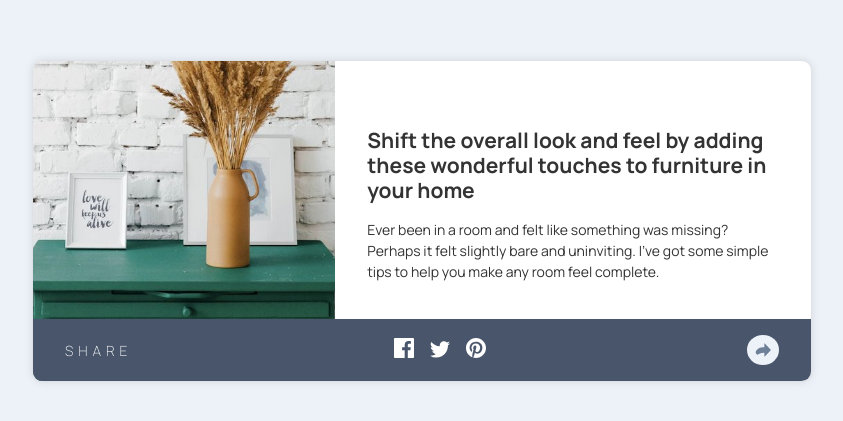
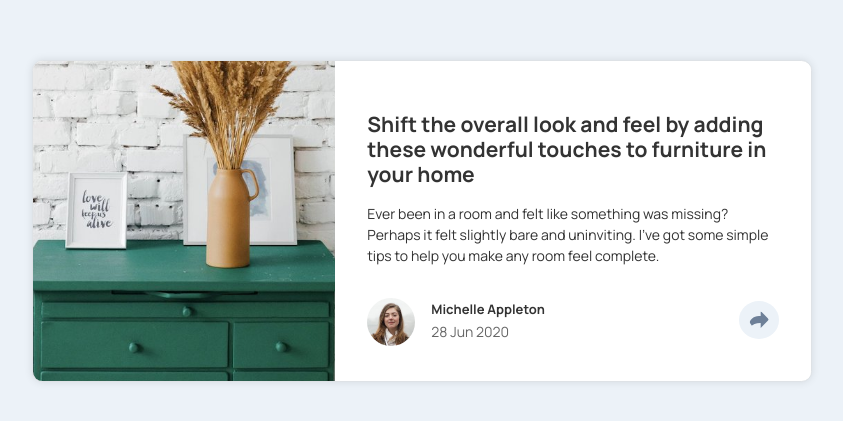
Before and after one commit to Trishachi/article-preview-react, a React (Vite) app: page / in a window 1280 px wide. Shown: the part 179-600 px from the top of the page, without its empty margins (218-1061 px from the left). Built offline with nearby package versions, Linux system fonts and the light colour scheme.

Commit message:
Mobile Active State Completed

```diff
--- a/src/components/ArticlePreview.css
+++ b/src/components/ArticlePreview.css
@@ -45,15 +45,15 @@ Version: v1.0
 }
 
 .article-footer {
-    padding-top: 2rem;
+    padding-top: 1rem;
 }
 
 .article-author {
     /* Temp */
-    display: none;
-    /* display: flex; */
+    /* display: none; */
+    display: flex;
     align-items: center;
-    padding-top: 1rem;
+    /* padding-top: 1rem; */
 }
 
 .article-author-image {
@@ -97,6 +97,7 @@ Version: v1.0
 
 .mobile-socials-share {
     width: 100%;
+    height: 5rem;
     display: flex;
     align-items: center;
     justify-content: space-between;
@@ -107,7 +108,6 @@ Version: v1.0
     bottom: 0;
     left: 0;
     right: 0;
-
 }
 
 .mobile-socials-share-text {
@@ -206,4 +206,8 @@ Version: v1.0
         max-width: 780px;
         flex-direction: row;
     }
+
+    .mobile-socials-share {
+        display: none;
+    }
 }
--- a/src/components/ArticlePreview.jsx
+++ b/src/components/ArticlePreview.jsx
@@ -15,6 +15,14 @@ const article = {
 }
 
 function ArticlePreview() {
+    const closeMobileShareBar = () => {
+        console.log("Mobile Share Bar Closed");
+        document.querySelector(".mobile-socials-share").style.display = "none";
+    }
+    const openMobileShareBar = () => {
+        console.log("Mobile Share Bar Opened");
+        document.querySelector(".mobile-socials-share").style.display = "flex";
+    }
     return (
         <div className="article-preview-wrapper">
             <div className="article-image">
@@ -32,7 +40,7 @@ function ArticlePreview() {
                         <p className="article-author-date">{article.date}</p>
                     </div>
                     <div className="article-share tooltip">
-                        <img className="article-share-icon" src={shareIcon} alt="Share" />
+                        <img className="article-share-icon" src={shareIcon} alt="Share" onClick={openMobileShareBar} />
                         {/* <span className="tooltiptext">
                             SHARE
                             <div className="social-icons">
@@ -50,7 +58,7 @@ function ArticlePreview() {
                         <img src={twitterIcon} alt="Twitter" className="social-icon" />
                         <img src={pinterestIcon} alt="Pinterest" className="social-icon" />
                     </div>
-                    <img className="article-share-icon-mobile-active" src={shareIcon} alt="Share" />
+                    <img className="article-share-icon-mobile-active" src={shareIcon} alt="Share" onClick={closeMobileShareBar} />
 
                 </div>
             </div>
```
